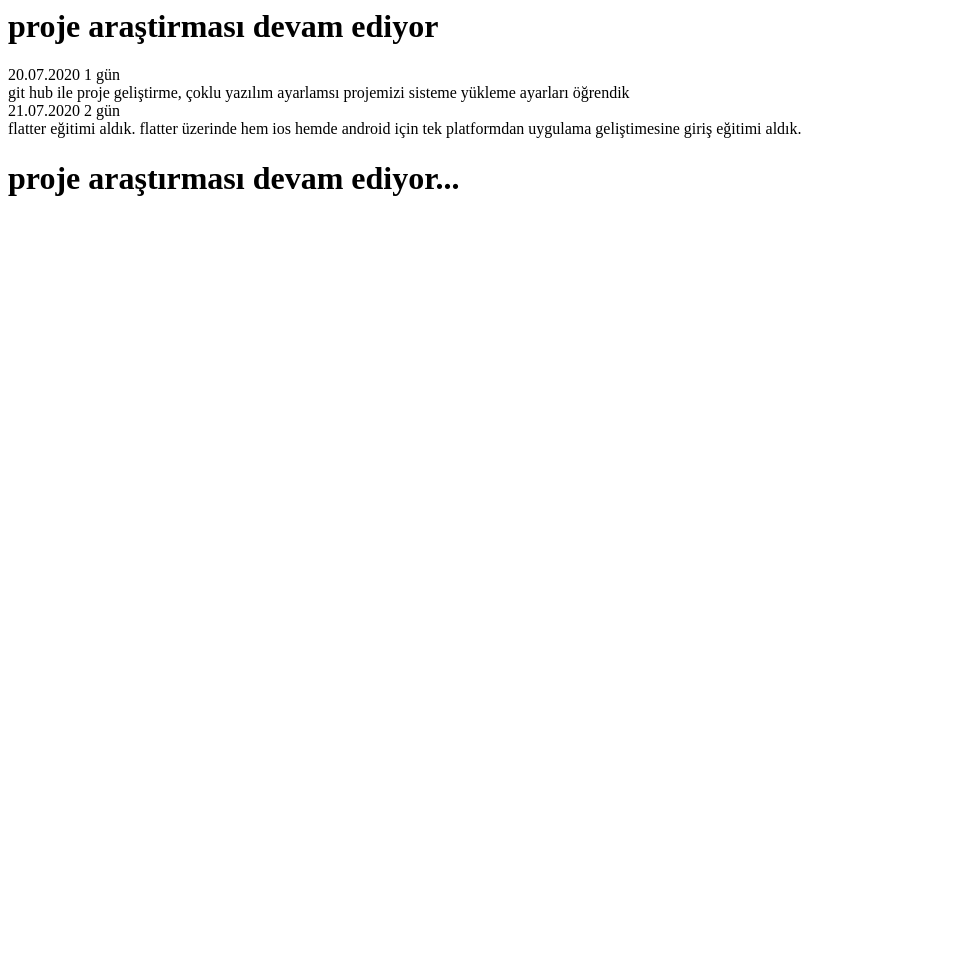
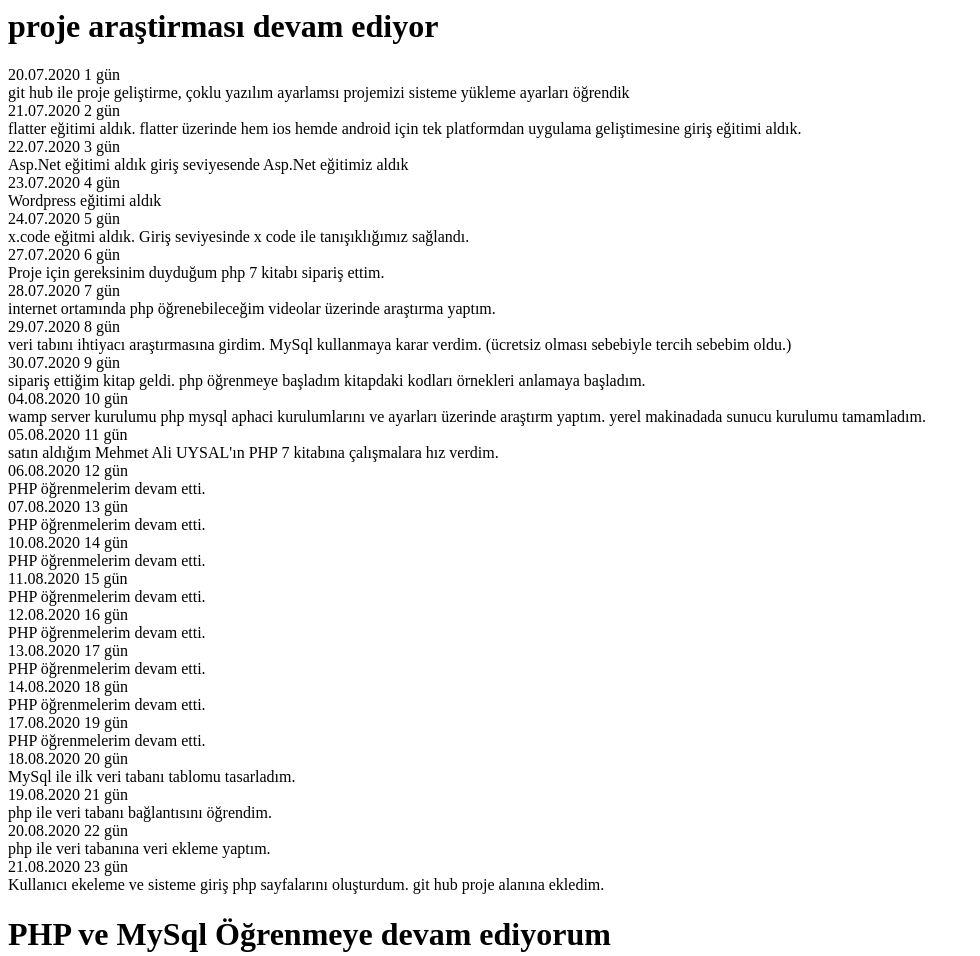
Before and after one commit to omurxcicek/omurxcicek.github.io, a plain HTML site: page index.html in a window 1280 px wide. Shown: the whole page, without its empty margins (0-980 px from the left). Before the commit the page ends 800 px from the top, so only its background shows below. Drawn offline with Linux system fonts and the light colour scheme.

Commit message:
proje için aldığım eğitimlerin ilk meyvesi verdi kulalnıcı ekleme sayfasını yazdım.

```diff
--- a/index.html
+++ b/index.html
@@ -8,6 +8,48 @@
 git hub ile proje geliştirme, çoklu yazılım ayarlamsı projemizi sisteme yükleme ayarları öğrendik<br>
 21.07.2020 2 gün<br>
 flatter eğitimi aldık. flatter üzerinde hem ios hemde android için tek platformdan uygulama geliştimesine giriş eğitimi aldık.<br>
-<h1>proje araştırması devam ediyor...</h1>
+22.07.2020 3 gün<br>
+Asp.Net eğitimi aldık giriş seviyesende Asp.Net eğitimiz aldık<br>
+23.07.2020 4 gün<br>
+Wordpress eğitimi aldık <br>
+24.07.2020 5 gün<br>
+x.code eğitmi aldık. Giriş seviyesinde x code ile tanışıklığımız sağlandı.<br>
+27.07.2020 6 gün<br>
+Proje için gereksinim duyduğum php 7 kitabı sipariş ettim.<br>
+28.07.2020 7 gün<br>
+internet ortamında php öğrenebileceğim videolar üzerinde araştırma yaptım.<br>
+29.07.2020 8 gün<br>
+veri tabını ihtiyacı araştırmasına girdim. MySql kullanmaya karar verdim. (ücretsiz olması sebebiyle tercih sebebim oldu.)<br>
+30.07.2020 9 gün<br>
+sipariş ettiğim kitap geldi. php öğrenmeye başladım kitapdaki kodları örnekleri anlamaya başladım.<br>
+04.08.2020 10 gün<br>
+wamp server kurulumu php mysql aphaci kurulumlarını ve ayarları üzerinde araştırm yaptım. yerel makinadada sunucu kurulumu tamamladım.<br>
+05.08.2020 11 gün<br>
+satın aldığım Mehmet Ali UYSAL'ın PHP 7 kitabına çalışmalara hız verdim.<br>
+06.08.2020 12 gün<br>
+PHP öğrenmelerim devam etti.<br>
+07.08.2020 13 gün<br>
+PHP öğrenmelerim devam etti.<br>
+10.08.2020 14 gün<br>
+PHP öğrenmelerim devam etti.<br>
+11.08.2020 15 gün<br>
+PHP öğrenmelerim devam etti.<br>
+12.08.2020 16 gün<br>
+PHP öğrenmelerim devam etti.<br>
+13.08.2020 17 gün<br>
+PHP öğrenmelerim devam etti.<br>
+14.08.2020 18 gün<br>
+PHP öğrenmelerim devam etti.<br>
+17.08.2020 19 gün<br>
+PHP öğrenmelerim devam etti.<br>
+18.08.2020 20 gün<br>
+MySql ile ilk veri tabanı tablomu tasarladım.<br>
+19.08.2020 21 gün<br>
+php ile veri tabanı bağlantısını öğrendim.<br>
+20.08.2020 22 gün<br>
+php ile veri tabanına veri ekleme yaptım.<br>
+21.08.2020 23 gün<br>
+Kullanıcı ekeleme ve sisteme giriş php sayfalarını oluşturdum. git hub proje alanına ekledim.
+<h1>PHP ve MySql Öğrenmeye devam ediyorum</h1>
 </body>
 </html>
```
